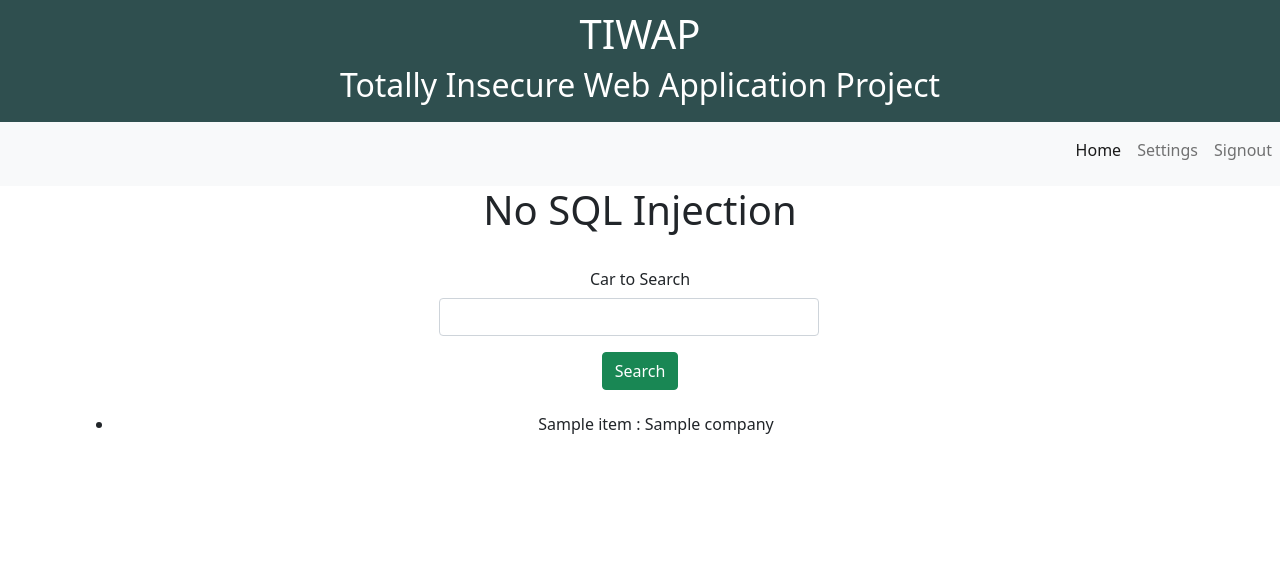
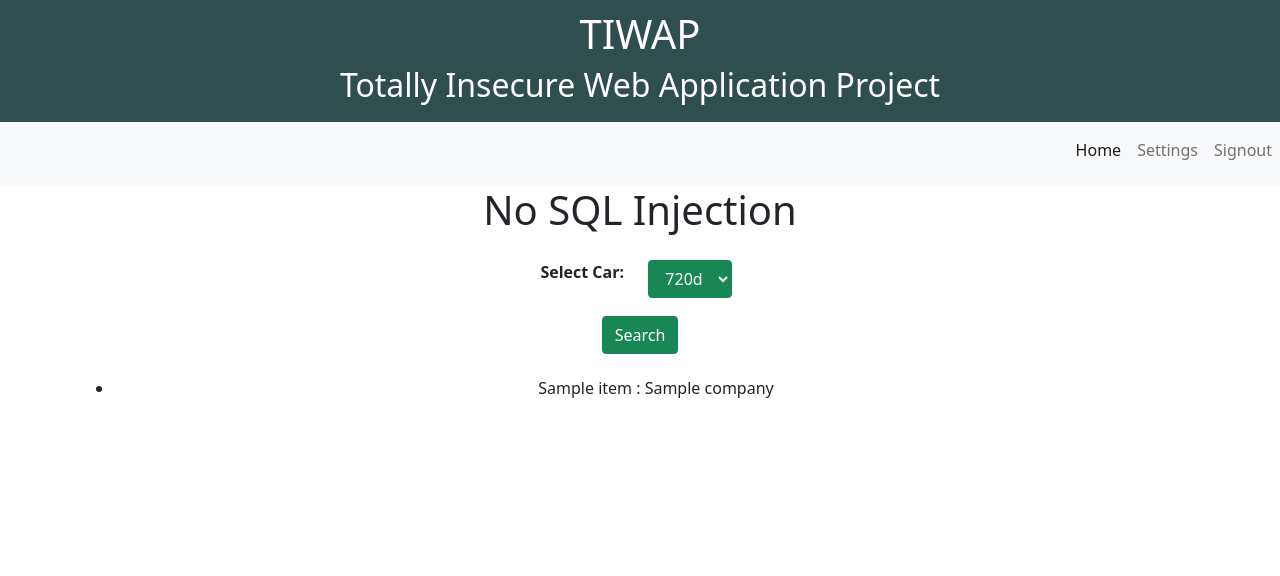
Before and after one commit to tombstoneghost/TIWAP, a Flask app: page /no-sql-injection in a window 1280 px wide. Shown: the top 576 px of the page. Run offline with Flask 2, Linux system fonts and the light colour scheme; the first user in the database is signed in; a database or web service that is not in the repository returns one stand-in record (Sample ...).

Commit message:
No SQL Injection - Medium Added

```diff
--- a/app.py
+++ b/app.py
@@ -161,15 +161,14 @@ def no_sql_injection():
     data = None
     if len(request.form) < 1:
         data = mongo_dbm.get_data_all()
-        return render_template('vulnerabilities/no-sql-injection.html', data=data)
+        return render_template('vulnerabilities/no-sql-injection.html', data=data, level=session['level'])
     else:
         query = request.form.get('car')
         nosqli = NoSQL
 
-        if session['level'] == 0:
+        if session['level'] == 0 or session['level'] == 1:
             data = nosqli.no_sql_injection_low(query)
-
-        return render_template('vulnerabilities/no-sql-injection.html', data=data)
+            return render_template('vulnerabilities/no-sql-injection.html', data=data, level=session['level'])
 
 
 # Command Injection
--- a/templates/vulnerabilities/no-sql-injection.html
+++ b/templates/vulnerabilities/no-sql-injection.html
@@ -7,12 +7,29 @@
     <div class="mt-3 container text-center">
         <div>
             <form method="post" action="/no-sql-injection">
-                <div>
-                    <label for="username" class="col-auto col-form-label">Car to Search</label>
-                    <div class="col-auto" style="margin-left: 32%">
-                        <input type="text" class="form-control" id="car" name="car" style="width: 50%">
+                {% if level == 0 %}
+                    <div>
+                        <label for="car" class="col-auto col-form-label">Car to Search</label>
+                        <div class="col-auto" style="margin-left: 32%">
+                            <input type="text" class="form-control" id="car" name="car" style="width: 50%">
+                        </div>
                     </div>
-                </div>
+                {% endif %}
+                {% if level == 1 %}
+                    <div class="row" style="margin-left: 40%">
+                        <div class="col-auto">
+                            <p><b>Select Car: </b></p>
+                        </div>
+                        <div class="col-auto">
+                            <select id="userid" name="userid" class="btn btn-success" style="margin-right: 1%">
+                                <option value="720d">720d</option>
+                                <option value="G63">G63</option>
+                                <option value="A8">A8</option>
+                            </select>
+                        </div>
+                    </div>
+                {% endif %}
+
                 <button type="submit" class="btn btn-success mt-3">Search</button>
             </form>
         </div>
```
